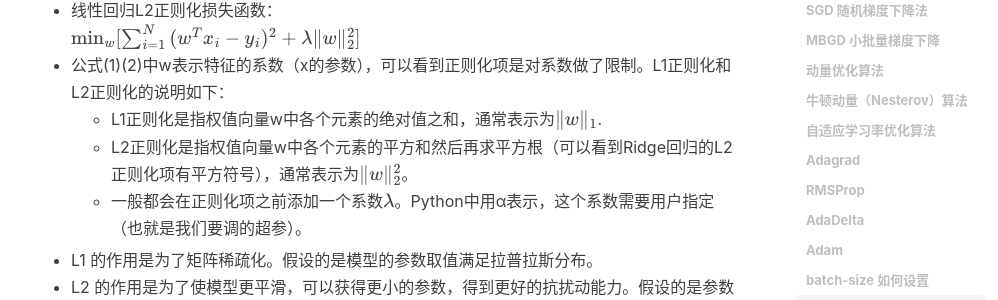
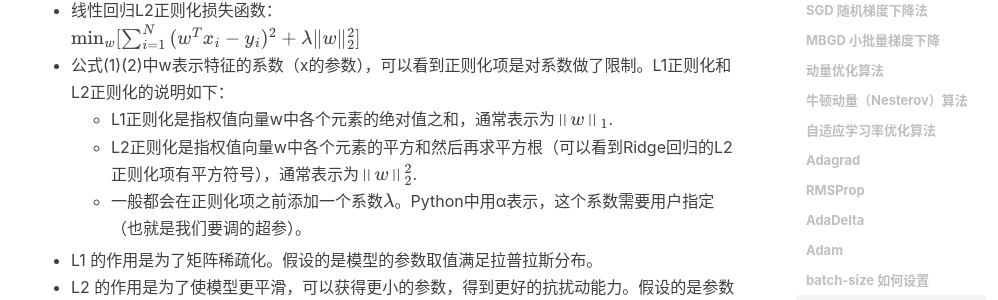
Before and after one commit to HXLH50K/hxlh50k.github.io, a Jekyll site: the page built from _posts/2021-08-25-深度学习基础知识点.md, in a window 1280 px wide and 900 px high, scrolled down 2809 px. Shown: the part 154-454 px from the top of the window, without its empty margins (234-1232 px from the left). Built offline with Jekyll 4.4.1, drawn with Linux system fonts in a browser that asks for light colours; nearby versions of some CDN libraries; formulas are drawn with MathJax 3; comment, search, counter and statistics services are not loaded.

Commit message:
add l1 l2 norm

```diff
--- a/_posts/2021-08-25-深度学习基础知识点.md
+++ b/_posts/2021-08-25-深度学习基础知识点.md
@@ -88,8 +88,8 @@ $$ \min_w[\sum_{i=1}^{N}{(w^Tx_i-y_i)^2+\lambda \|w\|_1}] $$
 - 线性回归L2正则化损失函数：
 $$ \min_w[\sum_{i=1}^{N}{(w^Tx_i-y_i)^2+\lambda \|w\|_2^2}] $$
 - 公式(1)(2)中w表示特征的系数（x的参数），可以看到正则化项是对系数做了限制。L1正则化和L2正则化的说明如下：
-   - L1正则化是指权值向量w中各个元素的绝对值之和，通常表示为$$ \|w\|_1 $$.
-   - L2正则化是指权值向量w中各个元素的平方和然后再求平方根（可以看到Ridge回归的L2正则化项有平方符号），通常表示为$$ \|w\|^2_2 $$。
+   - L1正则化是指权值向量w中各个元素的绝对值之和，通常表示为$$ \left\|w\right\|_1 $$.
+   - L2正则化是指权值向量w中各个元素的平方和然后再求平方根（可以看到Ridge回归的L2正则化项有平方符号），通常表示为$$ \left\|w\right\|^2_2 $$.
    - 一般都会在正则化项之前添加一个系数$$\lambda$$。Python中用α表示，这个系数需要用户指定（也就是我们要调的超参）。
 - L1 的作用是为了矩阵稀疏化。假设的是模型的参数取值满足拉普拉斯分布。
 - L2 的作用是为了使模型更平滑，可以获得更小的参数，得到更好的抗扰动能力。假设的是参数是满足高斯分布，L2 对大数和异常值更敏感。
```
